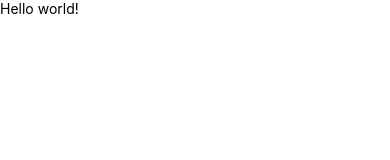
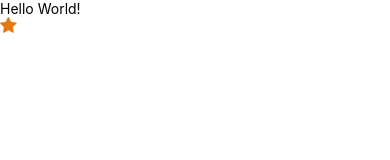
Before and after one commit to vilmarcabanero/entropiya-mobile, a React Native app: screen / in a window 390 px wide. Shown: the top 160 px of the page. Built offline with nearby package versions, Linux system fonts and the light colour scheme.

Commit message:
Okay ang styled components, di gumana ang vector icons

```diff
--- a/App.js
+++ b/App.js
@@ -7,14 +7,10 @@
  */
 
 import React from 'react';
-import {Text, View} from 'react-native';
+import QuizCategoryScreen from './src/screens/QuizCategoryScreen';
 
 const App = () => {
-  return (
-    <View>
-      <Text>Hello world!</Text>
-    </View>
-  );
+  return <QuizCategoryScreen />;
 };
 
 export default App;
--- a/package.json
+++ b/package.json
@@ -20,6 +20,7 @@
     "@babel/core": "^7.12.9",
     "@babel/runtime": "^7.12.5",
     "@react-native-community/eslint-config": "^2.0.0",
+    "@types/react-native-vector-icons": "^6.4.6",
     "babel-jest": "^26.6.3",
     "eslint": "7.14.0",
     "jest": "^26.6.3",
--- /dev/null
+++ b/src/screens/QuizCategoryScreen/index.js
@@ -0,0 +1,13 @@
+import React from 'react';
+import * as S from './styles';
+
+const QuizCategoryScreen = () => {
+  return (
+    <S.Container>
+      <S.Title>Hello World!</S.Title>
+      <S.Icon size={18} color="#e47911" name="star" />
+    </S.Container>
+  );
+};
+
+export default QuizCategoryScreen;
--- /dev/null
+++ b/src/screens/QuizCategoryScreen/styles.js
@@ -0,0 +1,17 @@
+import styled from 'styled-components';
+import {View, Text} from 'react-native';
+import FontAwesome from 'react-native-vector-icons/FontAwesome';
+
+export const Container = styled(View)`
+  flex: 1;
+  align-items: center;
+  justify-content: center;
+`;
+
+export const Title = styled(Text)`
+  color: steelblue;
+`;
+
+export const Icon = styled(FontAwesome)`
+  margin: 2px;
+`;
```
Also changed, not shown: 3 other files (tests, documents, lock files or other folders).
